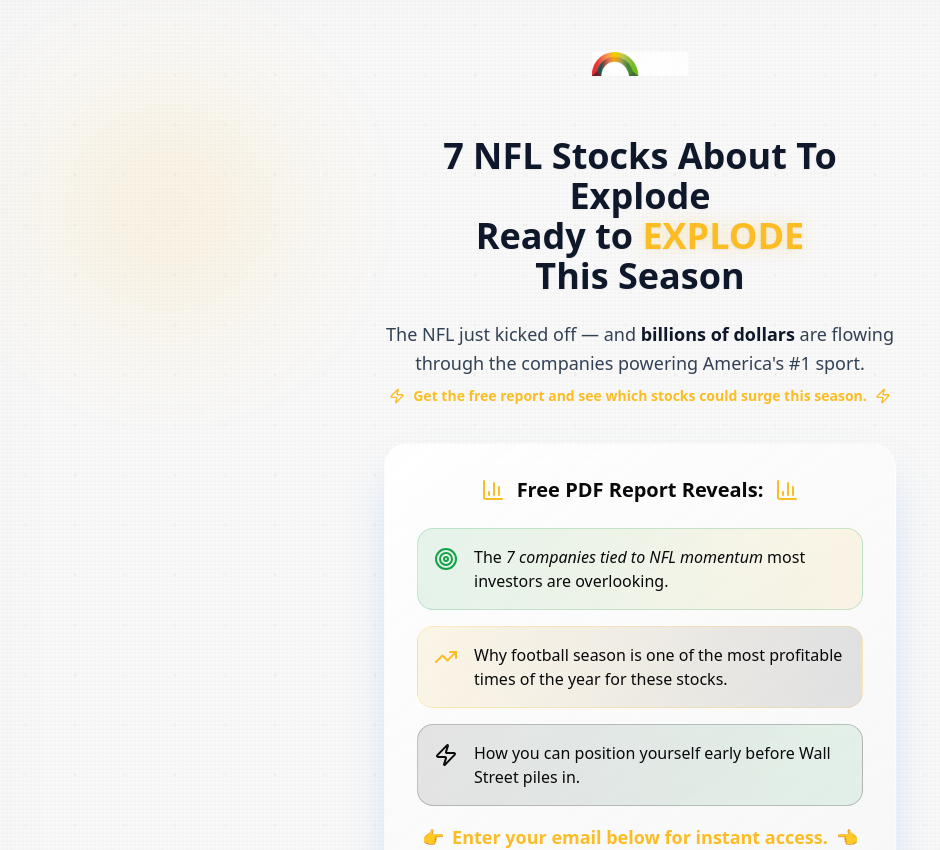
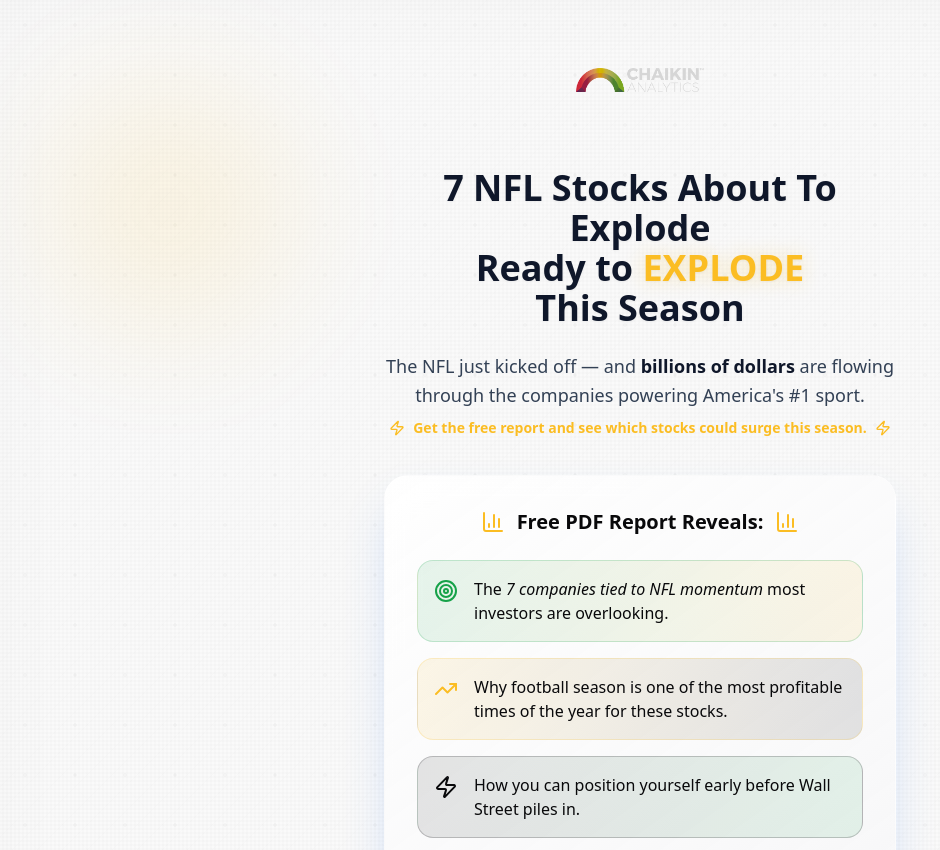
Before and after one commit to hadjisall03-afk/creativesdept, a React (Vite) app: page / in a window 1280 px wide. Shown: the top 850 px of the page, without its empty margins (0-940 px from the left). Built offline with nearby package versions, Linux system fonts and the light colour scheme; the HTML template or start-up script is replaced by a standard one.

Commit message:
Update logo and size

```diff
--- a/src/components/TradingLandingPage.tsx
+++ b/src/components/TradingLandingPage.tsx
@@ -65,9 +65,9 @@ const TradingLandingPage = () => {
           <div className="space-y-6 animate-bounce-in">
             <div className="flex justify-center mb-6">
               <img
-                src="/lovable-uploads/new-logo-black.png"
-                alt="Logo"
-                className="w-24 h-24 object-contain"
+                src="/lovable-uploads/final-logo.png"
+                alt="Chaikin Analytics Logo"
+                className="w-32 h-32 object-contain"
               />
             </div>
 
--- a/src/pages/PDFDownload.tsx
+++ b/src/pages/PDFDownload.tsx
@@ -24,9 +24,9 @@ const PDFDownload = () => {
         {/* Logo */}
         <div className="flex justify-center mb-6">
           <img
-            src="/lovable-uploads/new-logo-black.png"
-            alt="Logo"
-            className="w-24 h-24 object-contain"
+            src="/lovable-uploads/final-logo.png"
+            alt="Chaikin Analytics Logo"
+            className="w-32 h-32 object-contain"
           />
         </div>
 
--- a/src/pages/ThankYouOTO.tsx
+++ b/src/pages/ThankYouOTO.tsx
@@ -25,9 +25,9 @@ const ThankYouOTO = () => {
         {/* Logo */}
         <div className="flex justify-center mb-6">
           <img
-            src="/lovable-uploads/new-logo-black.png"
-            alt="Logo"
-            className="w-24 h-24 object-contain"
+            src="/lovable-uploads/final-logo.png"
+            alt="Chaikin Analytics Logo"
+            className="w-32 h-32 object-contain"
           />
         </div>
 
```
Also changed, not shown: public/lovable-uploads/final-logo.png (added).
